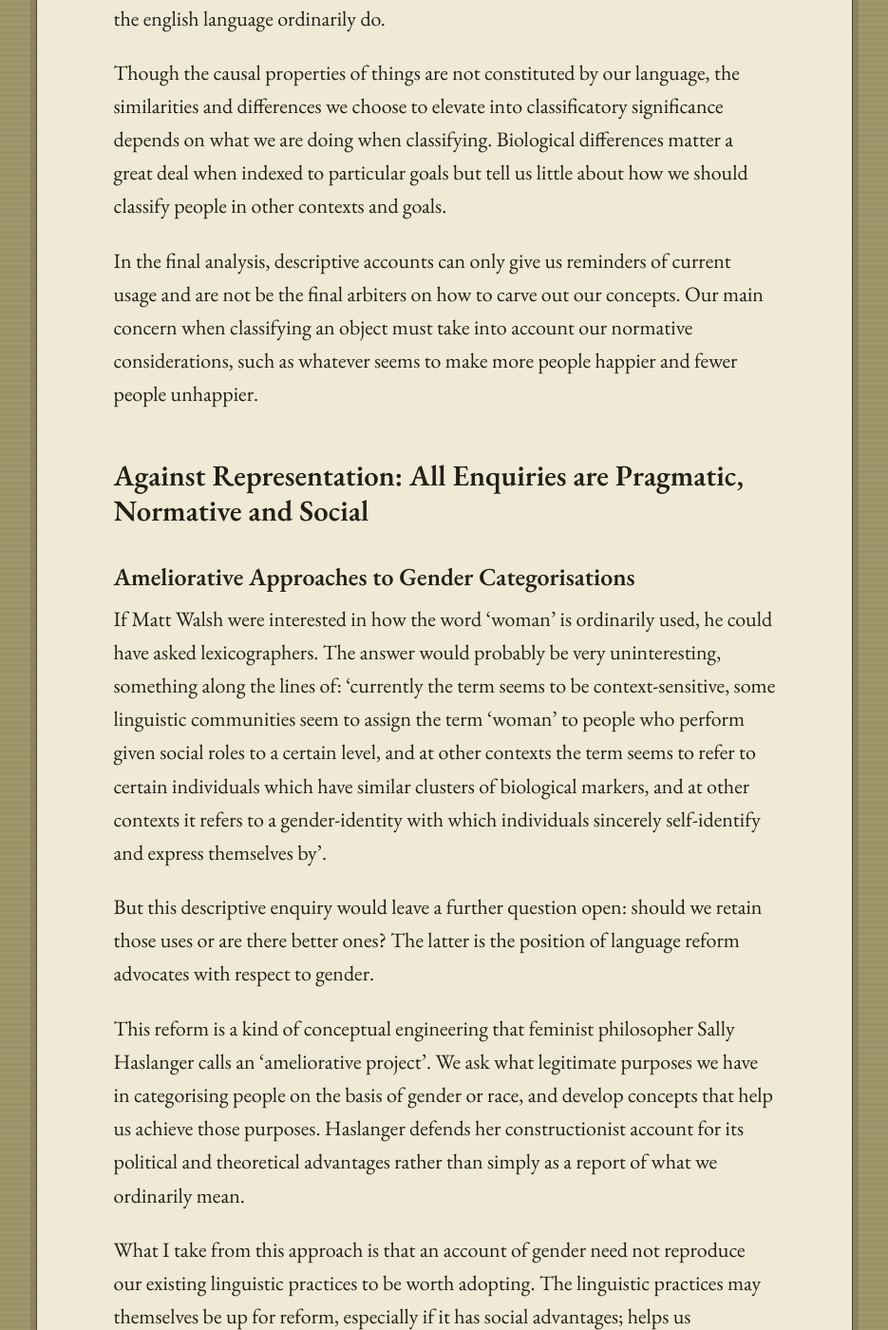
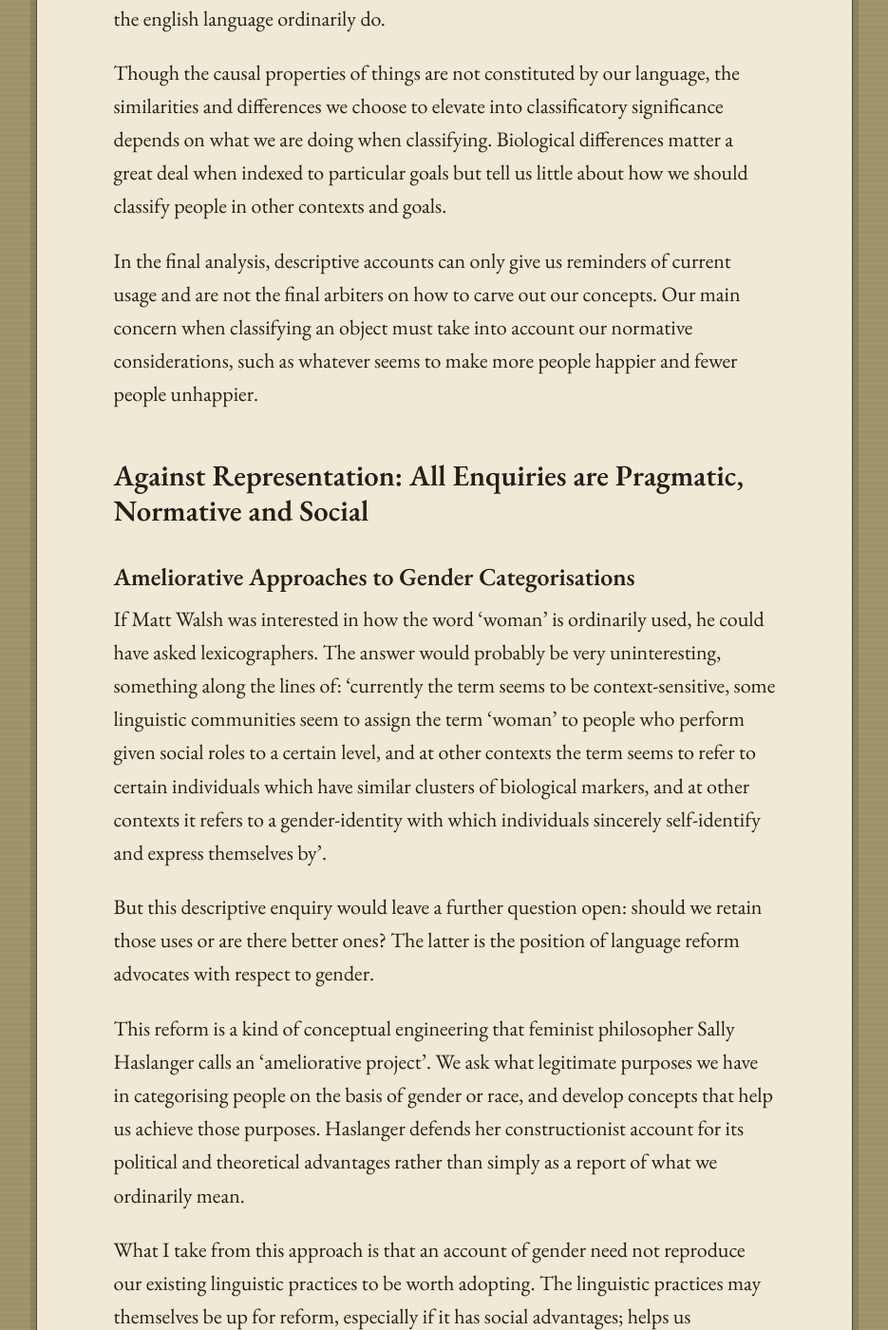
Before and after one commit to Catofminerva/Catofminerva.github.io, a Jekyll site: the page built from _posts/2022-10-03-woman.md, in a window 1280 px wide and 1400 px high, scrolled down 9704 px. Shown: the whole window at 95% size, without its empty margins (172-1107 px from the left). Built offline with Jekyll 4.4.1, drawn with Linux system fonts in a browser that asks for light colours; comment, search, counter and statistics services are not loaded; some of the changed text lies outside the part shown.

Commit message:
Update 2022-10-03-woman.md

```diff
--- a/_posts/2022-10-03-woman.md
+++ b/_posts/2022-10-03-woman.md
@@ -76,13 +76,13 @@ An essentialist would rejoin that these are merely ways of recognising what some
 
 Though the causal properties of things are not constituted by our language, the similarities and differences we choose to elevate into classificatory significance depends on what we are doing when classifying. Biological differences matter a great deal when indexed to particular goals but tell us little about how we should classify people in other contexts and goals.
 
-In the final analysis, descriptive accounts can only give us reminders of current usage and are not be the final arbiters on how to carve out our concepts. Our main concern when classifying an object must take into account our normative considerations, such as whatever seems to make more people happier and fewer people unhappier.
+In the final analysis, descriptive accounts can only give us reminders of current usage and are not the final arbiters on how to carve out our concepts. Our main concern when classifying an object must take into account our normative considerations, such as whatever seems to make more people happier and fewer people unhappier.
 
 ## Against Representation: All Enquiries are Pragmatic, Normative and Social
 
 ### Ameliorative Approaches to Gender Categorisations
 
-If Matt Walsh were interested in how the word ‘woman’ is ordinarily used, he could have asked lexicographers. The answer would probably be very uninteresting, something along the lines of: ‘currently the term seems to be context-sensitive, some linguistic communities seem to assign the term ‘woman’ to people who perform given social roles to a certain level, and at other contexts the term seems to refer to certain individuals which have similar clusters of biological markers, and at other contexts it refers to a gender-identity with which individuals sincerely self-identify and express themselves by’.
+If Matt Walsh was interested in how the word ‘woman’ is ordinarily used, he could have asked lexicographers. The answer would probably be very uninteresting, something along the lines of: ‘currently the term seems to be context-sensitive, some linguistic communities seem to assign the term ‘woman’ to people who perform given social roles to a certain level, and at other contexts the term seems to refer to certain individuals which have similar clusters of biological markers, and at other contexts it refers to a gender-identity with which individuals sincerely self-identify and express themselves by’.
 
 But this descriptive enquiry would leave a further question open: should we retain those uses or are there better ones? The latter is the position of language reform advocates with respect to gender.
 
```
